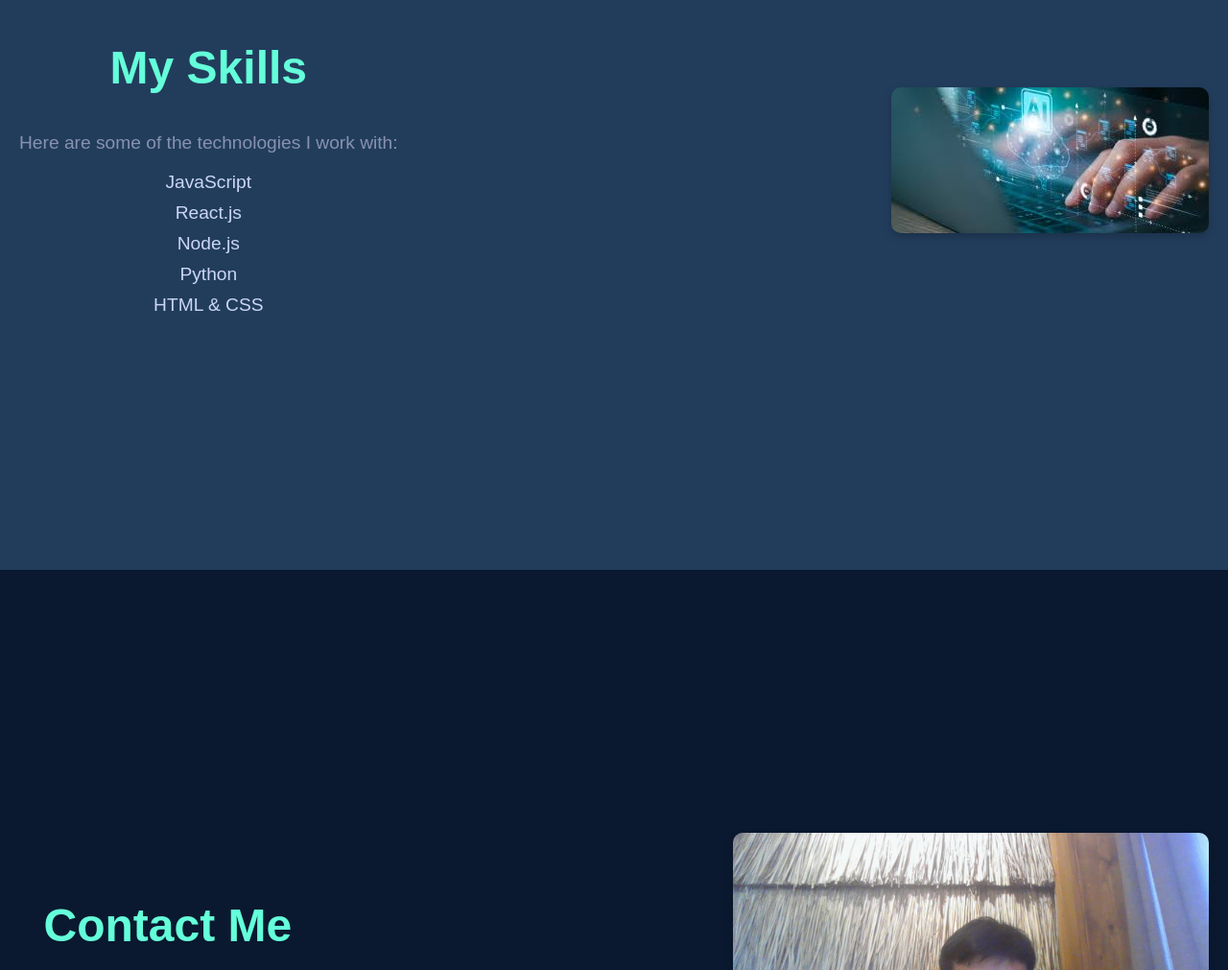
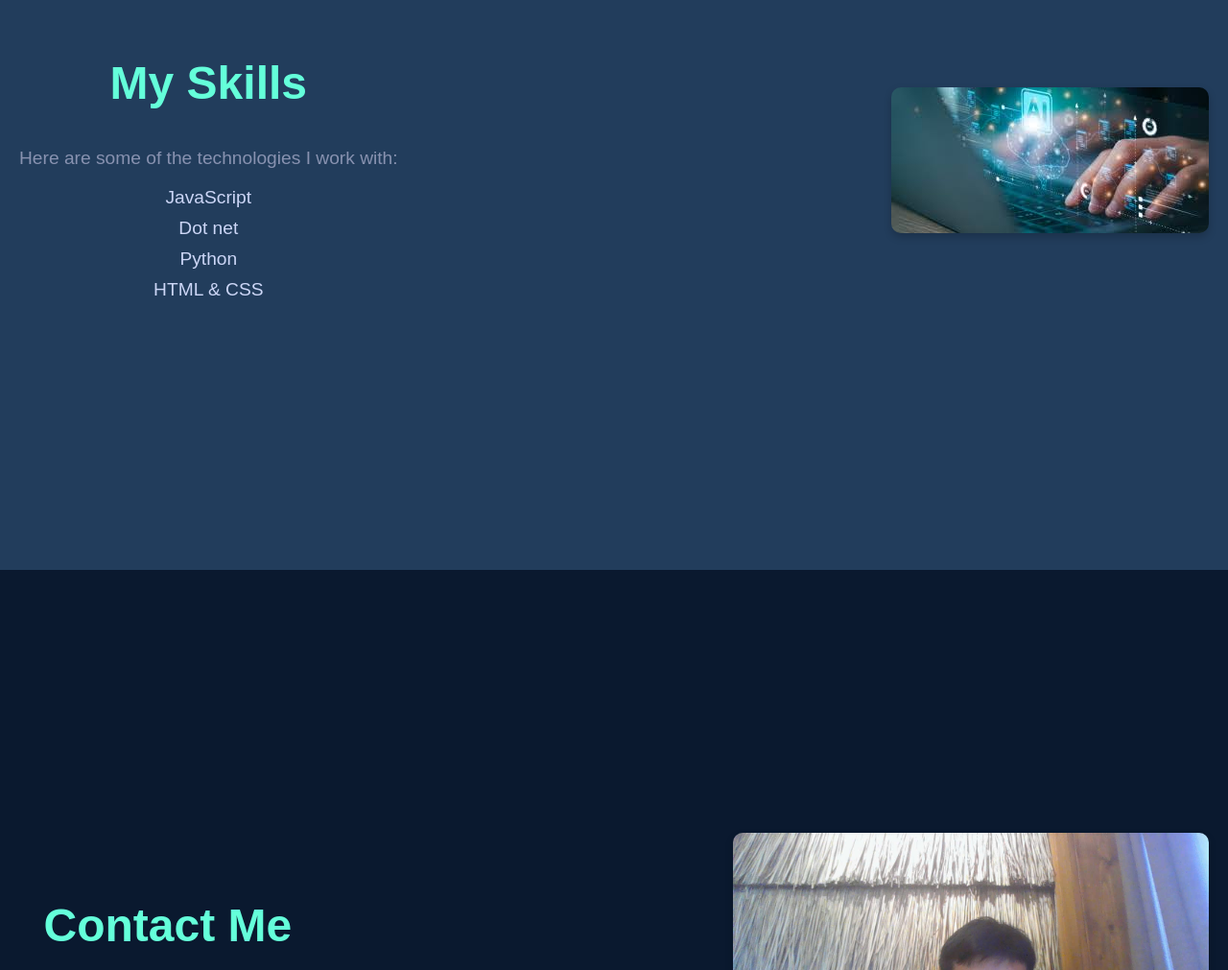
Before and after one commit to Thao020917/it_thao, a plain HTML site: page index.html in a window 1280 px wide. Shown: the part 1086-2097 px from the top of the page at 96% size. Drawn offline with nearby package versions, Linux system fonts and the light colour scheme.

Commit message:
Update index.html

```diff
--- a/index.html
+++ b/index.html
@@ -4,7 +4,7 @@
 <head>
     <meta charset="UTF-8">
     <meta name="viewport" content="width=device-width, initial-scale=1.0">
-    <title>Developer Portfolio</title>
+    <title>Developer ThaoKawaii</title>
     <style>
         /* CSS */
         body {
@@ -141,8 +141,7 @@
             <p>Here are some of the technologies I work with:</p>
             <ul>
                 <li>JavaScript</li>
-                <li>React.js</li>
-                <li>Node.js</li>
+                <li>Dot net</li>
                 <li>Python</li>
                 <li>HTML & CSS</li>
             </ul>
```
